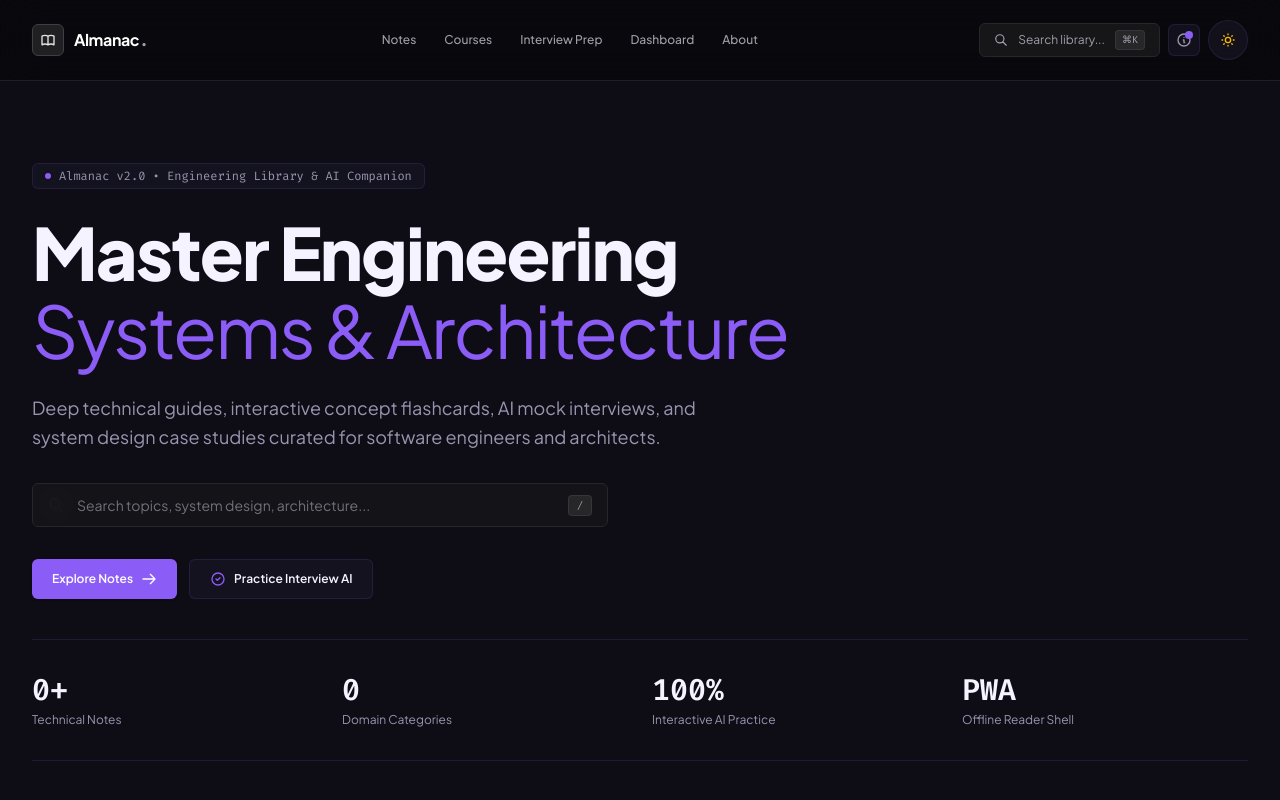
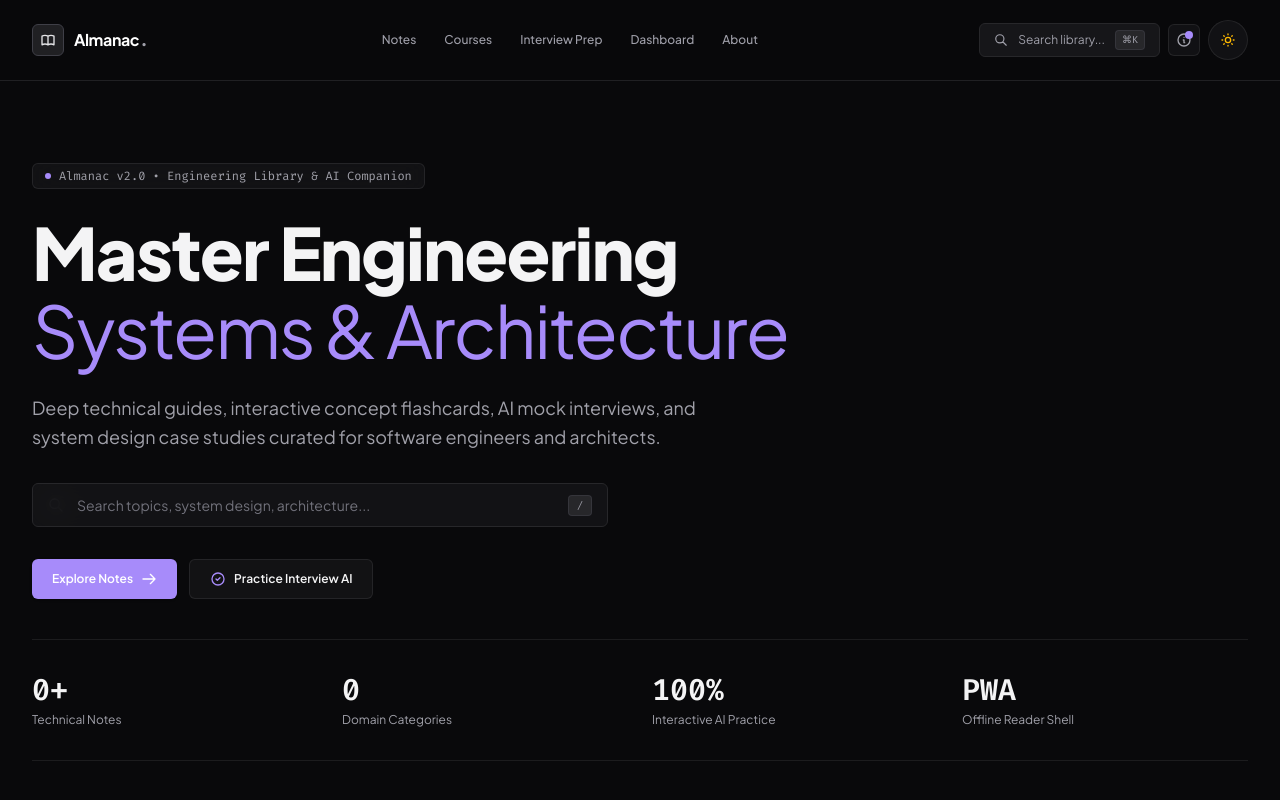
Before and after one commit to bintibhatt/almanac, a Next.js app in the folder frontend/: page / in a window 1280 px wide. Shown: the top 800 px of the page. Built offline with nearby package versions, Linux system fonts and the light colour scheme.

Commit message:
style: soften violet palette into neutral dark zinc with subtle lavender highlights

```diff
--- a/frontend/src/app/globals.css
+++ b/frontend/src/app/globals.css
@@ -4,22 +4,22 @@
 
 :root {
   color-scheme: dark;
-  --background: #0e0d15;
-  --background-alt: #151420;
-  --foreground: #f5f3ff;
-  --muted: #9995b0;
-  --muted-light: #cdcae0;
-  --border: rgba(139, 92, 246, 0.14);
-  --border-strong: rgba(139, 92, 246, 0.35);
-  --surface: rgba(24, 22, 36, 0.7);
-  --surface-solid: #181624;
-  --surface-muted: rgba(35, 32, 52, 0.6);
-  --surface-hover: rgba(44, 38, 68, 0.8);
-  --code-bg: #09080e;
-  --accent: #8b5cf6;
-  --accent-secondary: #a78bfa;
-  --accent-muted: rgba(139, 92, 246, 0.15);
-  --focus: #8b5cf6;
+  --background: #09090b;
+  --background-alt: #121215;
+  --foreground: #f4f4f5;
+  --muted: #a1a1aa;
+  --muted-light: #d4d4d8;
+  --border: rgba(255, 255, 255, 0.08);
+  --border-strong: rgba(167, 139, 250, 0.25);
+  --surface: rgba(24, 24, 27, 0.65);
+  --surface-solid: #18181b;
+  --surface-muted: rgba(39, 39, 42, 0.5);
+  --surface-hover: rgba(39, 39, 42, 0.85);
+  --code-bg: #09090b;
+  --accent: #a78bfa;
+  --accent-secondary: #c4b5fd;
+  --accent-muted: rgba(167, 139, 250, 0.12);
+  --focus: #a78bfa;
   --card-shadow: 0 12px 30px -10px rgba(0, 0, 0, 0.8);
   --font-geist-sans: "Plus Jakarta Sans", Inter, -apple-system, BlinkMacSystemFont, sans-serif;
   --font-geist-mono: "Fira Code", monospace;
--- a/frontend/src/components/TrialNotice.jsx
+++ b/frontend/src/components/TrialNotice.jsx
@@ -35,7 +35,7 @@ export default function TrialNotice() {
           }`}
         >
           <div
-            className={`relative w-full max-w-lg rounded-lg border border-[var(--border-strong)] bg-[#0e0d15] p-7 shadow-[0_0_60px_rgba(139,92,246,0.25)] backdrop-blur-2xl transition-all duration-700 ease-out ${
+            className={`relative w-full max-w-lg rounded-lg border border-[var(--border-strong)] bg-[#18181b] p-7 shadow-2xl backdrop-blur-2xl transition-all duration-700 ease-out ${
               phase === "flying"
                 ? "translate-x-[38vw] -translate-y-[42vh] scale-15 opacity-0"
                 : "translate-x-0 translate-y-0 scale-100 opacity-100"
@@ -109,7 +109,7 @@ export default function TrialNotice() {
           <div
             onMouseEnter={() => setHovered(true)}
             onMouseLeave={() => setHovered(false)}
-            className="absolute right-0 z-50 mt-2 w-80 rounded-md border border-[var(--border-strong)] bg-[#0e0d15] p-4 shadow-2xl backdrop-blur-xl animate-in fade-in slide-in-from-top-2 duration-200"
+            className="absolute right-0 z-50 mt-2 w-80 rounded-md border border-[var(--border-strong)] bg-[#18181b] p-4 shadow-2xl backdrop-blur-xl animate-in fade-in slide-in-from-top-2 duration-200"
           >
             <div className="flex items-center justify-between border-b border-[var(--border)] pb-2.5">
               <div className="flex items-center gap-2">
```
